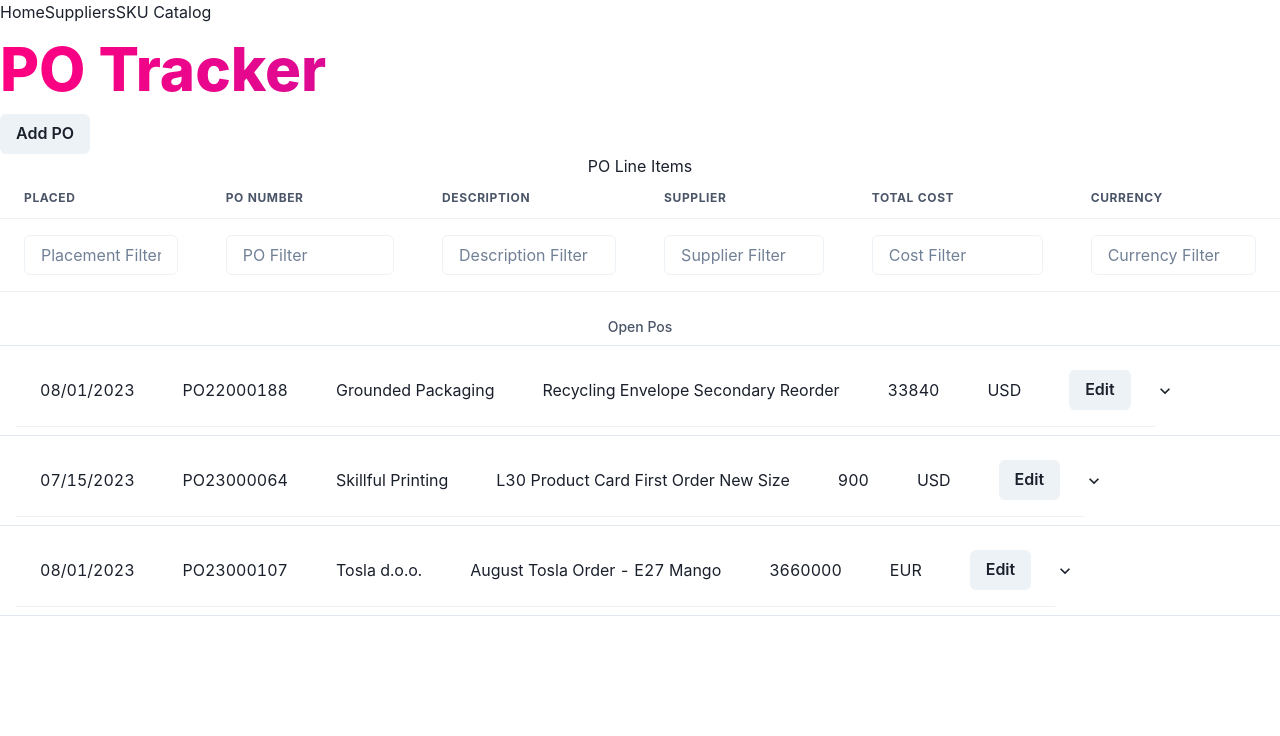
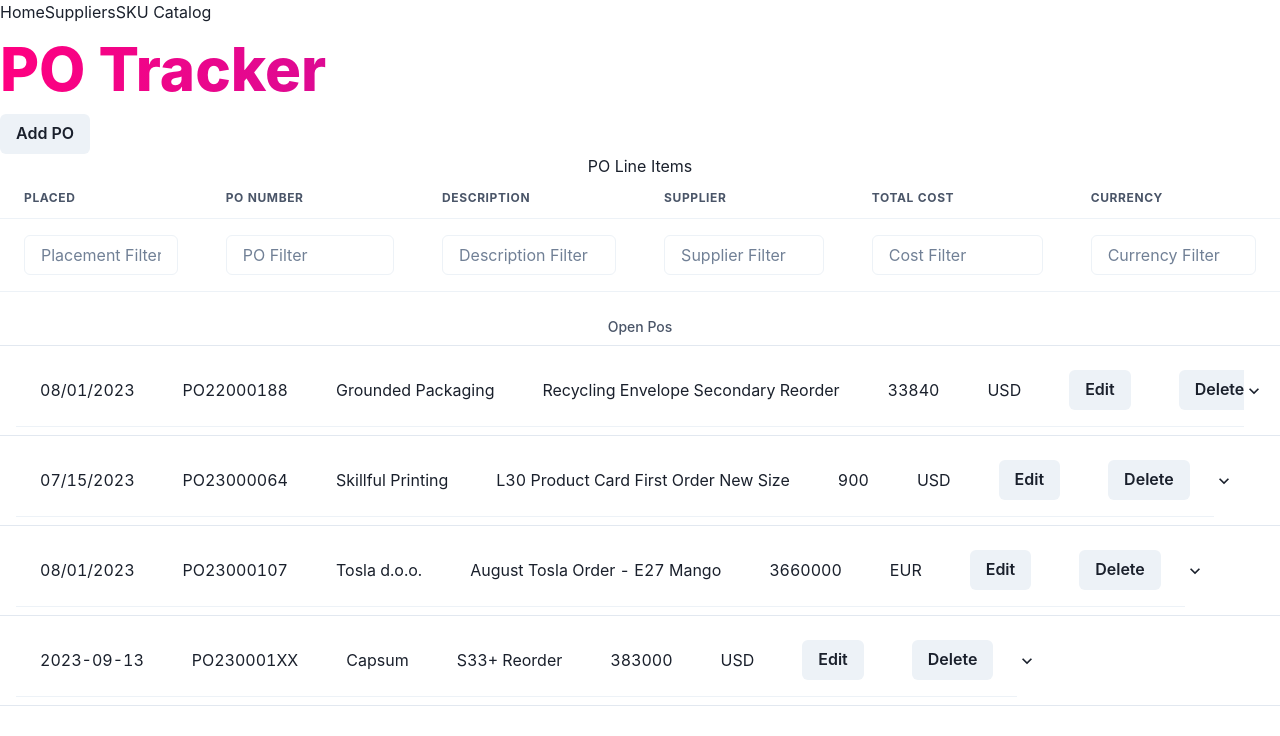
Before and after one commit to thecouchcushen/PurchaseOrderReminder, a React (Vite) app in the folder PurchaseOrderReminderFrontEnd/: page / in a window 1280 px wide. Shown: the top 736 px of the page. Built offline with nearby package versions, Linux system fonts and the light colour scheme; data requests are answered from the project's data file.

Commit message:
PO Submission for Add/Create

```diff
--- a/PurchaseOrderReminderFrontEnd/db.json
+++ b/PurchaseOrderReminderFrontEnd/db.json
@@ -60,7 +60,7 @@
           "sku": "323-63450",
           "description": "E27 Liquid Collagen - Mango",
           "quantity": 600000,
-                    "price": 6.10,
+          "price": 6.1,
           "duedate": "10/15/2023",
           "destination": "Geodis",
           "shipmethod": "sea",
@@ -68,13 +68,36 @@
           "status": "Placed"
         }
       ]
+    },
+    {
+      "ponumber": "PO230001XX",
+      "placed": "2023-09-13",
+      "supplier": "Capsum",
+      "currency": "USD",
+      "podescription": "S33+ Reorder",
+      "lineitems": [
+        {
+          "fgmat": "",
+          "finalproduct": "323-21130A",
+          "sku": "323-21130A",
+          "description": "S33+ Full Size",
+          "quantity": "100000",
+          "price": "3.83",
+          "duedate": "12/01/2023",
+          "destination": "Geodis PA",
+          "shipmethod": "truck",
+          "arrivaldate": "12/15/2023",
+          "status": ""
+        }
+      ],
+      "id": 4
     }
   ],
   "suppliers": [
     {
       "id": 1,
       "name": "Tosla d.o.o.",
-            "deposit": 0.0,
+      "deposit": 0,
       "balance": 1,
       "daysafterpickup": 30
     },
@@ -95,8 +118,8 @@
     {
       "id": 4,
       "name": "CCG",
-            "deposit": 0.0,
-            "balance": 1.0,
+      "deposit": 0,
+      "balance": 1,
       "daysafterpickup": 30
     }
   ],
--- /dev/null
+++ b/PurchaseOrderReminderFrontEnd/src/components/CashFlow/CashFlow.jsx
@@ -0,0 +1,3 @@
+//TODO: Implement Cash Flow view
+//Two tabs - one for final sku, one for suppliers
+//Break down by deposit and balance - either separate views or two numbers in each cell breaking down the deposit and balance
--- a/PurchaseOrderReminderFrontEnd/src/components/PoTracker/PoLine.jsx
+++ b/PurchaseOrderReminderFrontEnd/src/components/PoTracker/PoLine.jsx
@@ -26,7 +26,7 @@ import PropTypes from 'prop-types'
 
 const PoLine = (props) => {
 
-    const {handleEditPo, poToDisplay} = props
+    const {handleEditPo, poToDisplay, handleDeletePo} = props
 
     //Initialize state variables
     const [poValue, setPoValue] = useState(0)
@@ -60,7 +60,7 @@ const PoLine = (props) => {
                         <Td>{poValue}</Td>
                         <Td>{poToDisplay.currency}</Td>
                         <Td><Button onClick={onClickEdit}>Edit</Button></Td>
-
+                        <Td><Button onClick={handleDeletePo}>Delete</Button></Td>
                     </Tr>
                   </Tbody>
                 </Table>
@@ -97,6 +97,7 @@ const PoLine = (props) => {
 
 PoLine.propTypes = {
     handleEditPo: PropTypes.func,
+    handleDeletePo: PropTypes.func,
     poToDisplay: PropTypes.shape({
         id: PropTypes.number,
         ponumber: PropTypes.string,
--- a/PurchaseOrderReminderFrontEnd/src/components/PoTracker/PoLineItemForm.jsx
+++ b/PurchaseOrderReminderFrontEnd/src/components/PoTracker/PoLineItemForm.jsx
@@ -14,6 +14,7 @@ import {
 import { useEffect, useState } from 'react'
 import SkuLineForm from './SkuLineForm'
 import PropTypes from 'prop-types'
+import polineitems from '../../services/polineitems'
 
 const blankLine = {
 
@@ -116,11 +117,18 @@ const PoLineItemForm = (props) => {
     } else {
         // Handle new entry logic using formData
         // For example, make an API POST request
+        polineitems.create(formData)
         console.log(formData)
     }
     }
 
     //Render the Purchase Order Form
+    //TODO: Implement form validation
+      //typerror message thrown when quantity in price or quantity becomes 0 because it is reading a string when it can only be a number
+      //make it so that the suppliers/currency/sku/finalsku/destination must be pulled from existing entries in a database
+    //TODO: Make the form look better
+    //TODO: Implement the form submission logic for editing
+    //TODO: on submit, the form should go away and the po content should be shown
     return (
         <>
         <Card>
@@ -130,7 +138,7 @@ const PoLineItemForm = (props) => {
                 <Input maxWidth={'50%'} margin={'2'} placeholder='Placed' type='date' name='placed' value={formData.placed} onChange={handleInputChange} />
                 <Input maxWidth={'50%'} margin={'2'} placeholder='Supplier' type='text' name='supplier' value={formData.supplier} onChange={handleInputChange}/>
                 <Input maxWidth={'10%'} margin={'2'} placeholder='Currency' type='text' name='currency' value={formData.currency} onChange={handleInputChange} />
-                <Input maxWidth={'50%'} margin={'2'} placeholder='Description' type='text' name='description' value={formData.podescription} onChange={handleInputChange}/>
+                <Input maxWidth={'50%'} margin={'2'} placeholder='Description' type='text' name='podescription' value={formData.podescription} onChange={handleInputChange}/>
 
                 <Button maxWidth={'30%'} margin={5} onClick={handleAddSkuLine}>Add SKU Line</Button>
 
--- a/PurchaseOrderReminderFrontEnd/src/components/PoTracker/PoTrackerContent.jsx
+++ b/PurchaseOrderReminderFrontEnd/src/components/PoTracker/PoTrackerContent.jsx
@@ -18,11 +18,12 @@ import {
     Accordion,
 
 } from '@chakra-ui/react'
-import axios from 'axios'
+//import axios from 'axios'
 import { useEffect } from 'react'
 import { useState } from 'react'
 import PoLine from './PoLine'
 import PropTypes from 'prop-types'
+import polineitems from '../../services/polineitems'
 
 const PoTrackerContent = (props) => {
     //Initialize state variables
@@ -31,15 +32,19 @@ const PoTrackerContent = (props) => {
 
     //Use axios to get the PO data from the backend
     useEffect(() => {
-      axios
-      .get('http://localhost:3001/pos')
-      .then(response => {
-        //console.log('promise fulfilled')
-        setPoLines(response.data)
+      polineitems.getAll().then(response => {
+        setPoLines(response)
       })
     }, [])
 
+    //Handle the delete button on each PO
+    //TODO: Implement delete PO capability
+    const handleDeletePo = (poIndex) => {
+      console.log("Delete PO with ID", poLines[poIndex].ponumber)
+    }
+
     //Render the PO Tracker Content
+    //TODO: Implement filters
     return (
     <>
         <Center><h1>PO Line Items</h1></Center>
@@ -69,11 +74,12 @@ const PoTrackerContent = (props) => {
         </TableContainer>
         <Accordion allowMultiple>
           {
-            poLines.map(lineItem =>
+            poLines.map((lineItem, i) =>
               <PoLine
                 poToDisplay={lineItem}
                 key={"LineNumber" + lineItem.id}
                 handleEditPo={handleEditPo}
+                handleDeletePo={() => handleDeletePo(i)}
               />
             )
           }
--- a/PurchaseOrderReminderFrontEnd/src/components/SkuCatalog/SkuCatalog.jsx
+++ b/PurchaseOrderReminderFrontEnd/src/components/SkuCatalog/SkuCatalog.jsx
@@ -19,6 +19,9 @@ import {
     Text
   } from '@chakra-ui/react'
 
+//TODO: Implement filters
+//TODO: Implement delete sku capability
+//TODO: Implement edit/add sku capability
 
 const SkuCatalog = () => {
     //Initialize state variables
--- a/PurchaseOrderReminderFrontEnd/src/components/SupplierList/SupplierList.jsx
+++ b/PurchaseOrderReminderFrontEnd/src/components/SupplierList/SupplierList.jsx
@@ -20,6 +20,9 @@ import {
     Text
   } from '@chakra-ui/react'
 
+//TODO: Implement filters
+//TODO: Implement delete supplier capability
+//TODO: Implement edit/add supplier capability
 
 const SupplierList = () => {
     //Initialize state variables
--- a/PurchaseOrderReminderFrontEnd/src/services/polineitems.js
+++ b/PurchaseOrderReminderFrontEnd/src/services/polineitems.js
@@ -1,6 +1,6 @@
 import axios from 'axios'
 
-const baseUrl = "http://localhost:3001/POlineitems"
+const baseUrl = "http://localhost:3001/pos"
 
 const getAll = () => {
     const request = axios.get(baseUrl)
```
Lines whose indentation alone changed are shown as unchanged.
